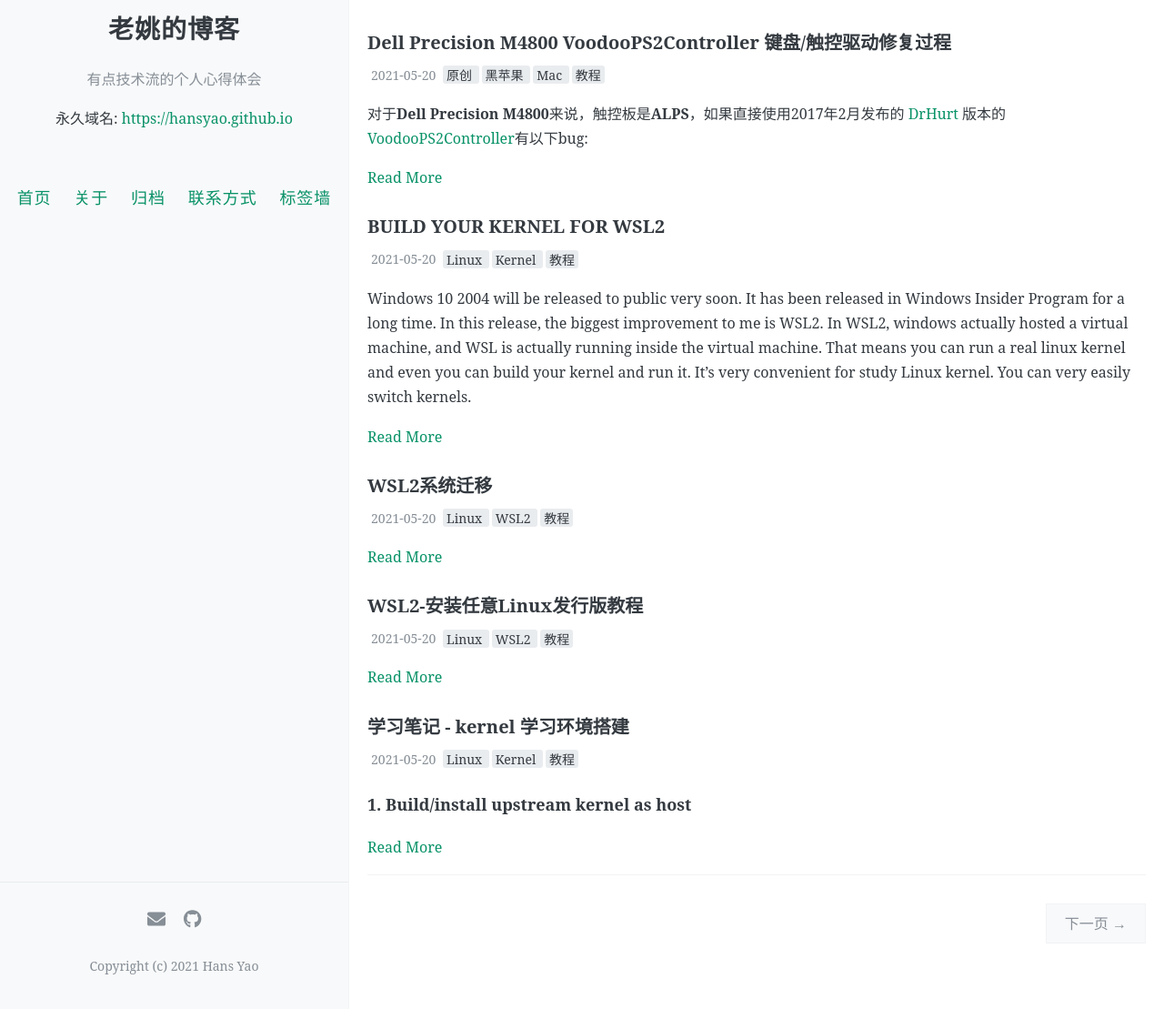
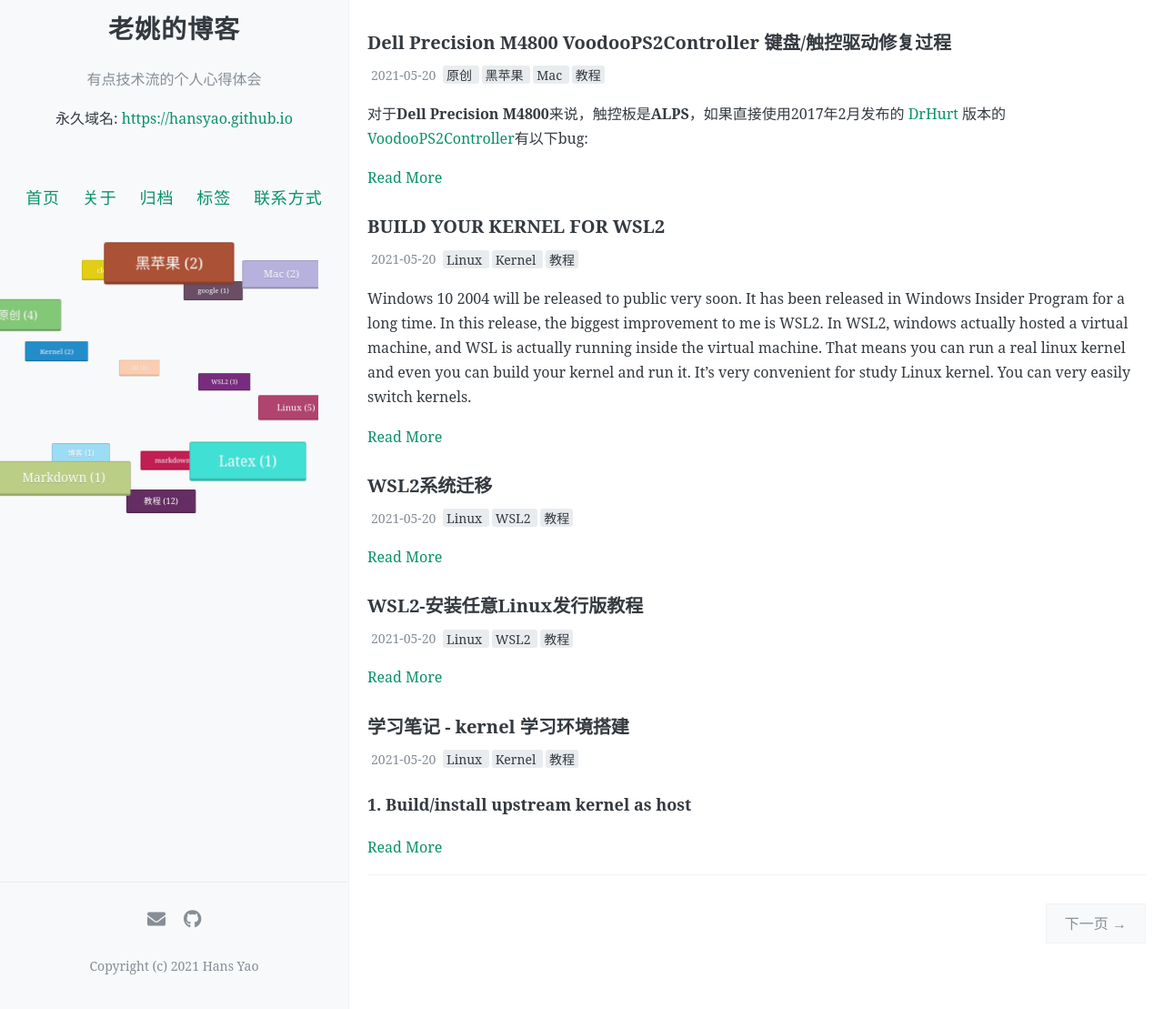
Before and after one commit to hansyao/hansyao.github.io, a Jekyll site: the page built from index.html, in a window 1280 px wide and 1400 px high, scrolled down 230 px. Shown: the part 291-1400 px from the top of the window at 91% size. Built offline with Jekyll 4.4.1, drawn with Linux system fonts in a browser that asks for light colours; nearby versions of some CDN libraries; the list of posts is cut into pages by our own code; comment, search, counter and statistics services are not loaded.

Commit message:
update layout

```diff
--- a/_config.yml
+++ b/_config.yml
@@ -38,12 +38,12 @@ navigation:
     url: /about
   - name: 归档
     url: /archive
-  # - name: 标签
-  #   url: /tags
+  - name: 标签
+    url: /tags
   - name: 联系方式
     url: /contact
-  - name: 标签墙
-    url: /tagwall
+  # - name: 标签墙
+  #   url: /tagwall
 
 # 每页的文章数
 paginate: 8
--- a/_includes/nav.html
+++ b/_includes/nav.html
@@ -2,7 +2,7 @@
   <header class="sidebar clearfix">
     <div class="site-info">
       {% if site.avatar %}
-        <a href="{{ site.baseurl }}/" class="site-avatar"><img src="{{ site.avatar }}"></a>
+      <a href="{{ site.baseurl }}/" class="site-avatar"><img src="{{ site.avatar }}"></a>
       {% endif %}
       <h1 class="site-name"><a href="{{ site.baseurl }}/">{{ site.name }}</a></h1>
       <p class="site-description">{{ site.description }}</p>
@@ -21,7 +21,7 @@
       <!-- <a href="https://hansyao.github.io/myresume">我的简历</a> -->
     </nav>
   </div>
-
+  {% include tagwall.html %}
   <div class="wrapper-footer-desktop">
     <footer class="footer">
       {% include footer.html %}
--- /dev/null
+++ b/_includes/tagwall.html
@@ -0,0 +1,15 @@
+<!-- ---
+layout: page
+title:
+permalink: /tagwall/
+--- -->
+
+<body>
+    <div id="canvas">
+        {% for tag in site.tags %}
+        <a class="btn-gradient large" id="li{{ forloop.index }}" href="../tags/#{{ tag[0] }}"> {{ tag[0] }}
+            ({{ tag[1] | size }})</a>
+        {% endfor %}
+    </div>
+    {% include tagwallscript.html %}
+</body>
--- a/_sass/_formcontrol.scss
+++ b/_sass/_formcontrol.scss
@@ -1409,8 +1409,9 @@ button[class*="btn"] {
 
 #canvas {
     background-color: #000 transparent;
-    width: 800px;
-    height: 800px;
+    // width: 800px;
+    // height: 800px;
+    width: 100%;
     border: 1px solid black transparent;
     margin: 0px;
     padding: 0px;
```
Also changed, not shown: _includes/tagwallscript.html (+4 -4 lines), tagwall.md (deleted, +0 -14 lines).
